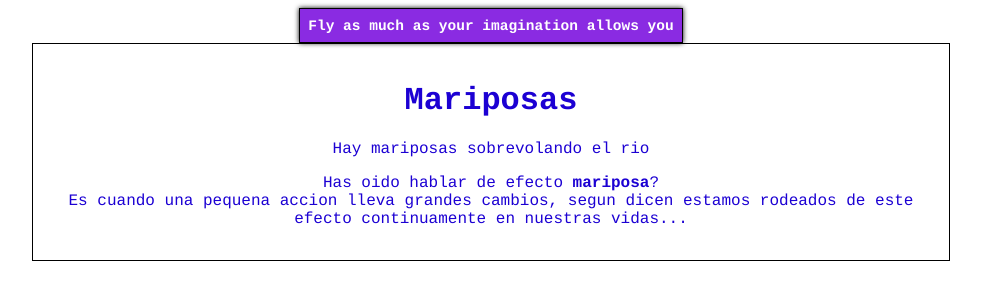
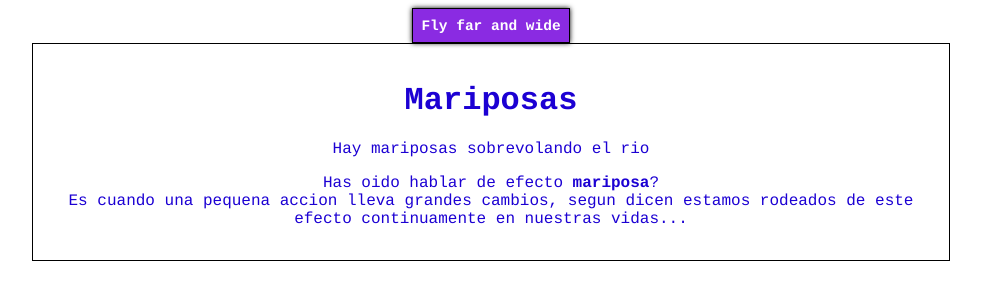
Before and after one commit to Anapevs/hyperblog, a plain HTML site: page mariposas.html in a window 1280 px wide. Shown: the whole page, without its empty margins (149-1130 px from the left). Drawn offline with Linux system fonts and the light colour scheme; files that its build step writes are made by us from their sources; files whose address does not match are found by name.

Commit message:
uhwshfwj

```diff
--- a/mariposas.html
+++ b/mariposas.html
@@ -6,7 +6,7 @@
         <title>Mariposas</title>
     </head>
     <body>
-        <div id="cabezera">Fly as much as your imagination allows you</div>
+        <div id="cabezera">Fly far and wide</div>
         <div id="container">
             <div id="post"></div>
         <h1>Mariposas</h1>
```
